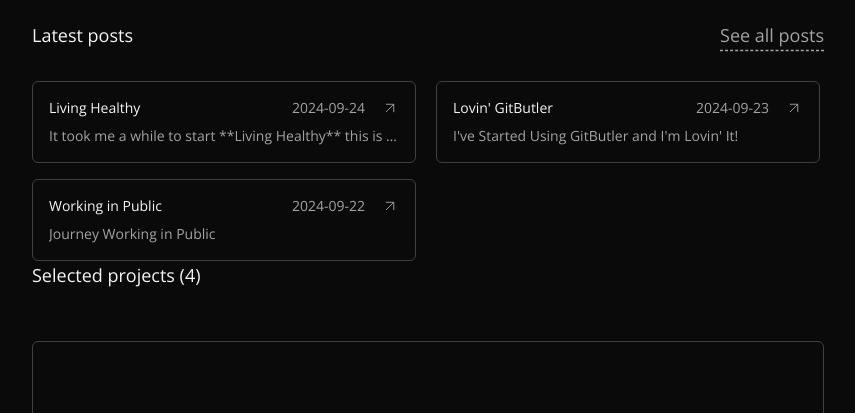
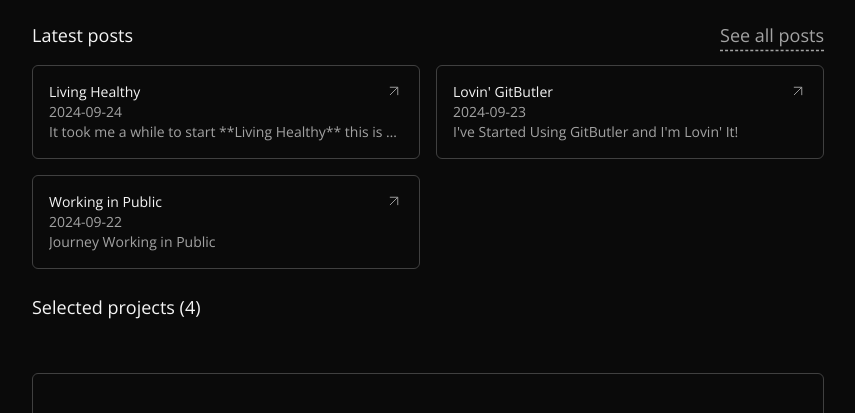
Before and after one commit to gavdaly/gavdaly, an Astro site: page / in a window 1280 px wide. Shown: the part 309-722 px from the top of the page, without its empty margins (212-1067 px from the left). Built offline with nearby package versions, Linux system fonts and the light colour scheme; Astro itself is replaced by a stand-in of ours; a web font is replaced by a local one.

Commit message:
fix: styling and semantic elements
- flattened html structure
- orgainized elements in a grid
- used the semantic time element
- added machine readable datetime
- added less space above the grid and more space below

```diff
--- a/src/components/PostCard.astro
+++ b/src/components/PostCard.astro
@@ -12,22 +12,17 @@ const { title, publishedAt, description, slug } = Astro.props;
 ---
 
 <a
-  class="group flex max-w-sm cursor-pointer flex-col gap-2 rounded-md border border-neutral-700 p-4 transition-all duration-300 hover:-translate-y-2 hover:border-neutral-400"
+  class="grid grid-cols-2 group cursor-pointer rounded-md border border-neutral-700 p-4 transition-all duration-300 hover:-translate-y-2 hover:border-neutral-400"
   href={`/posts/${slug}`}
 >
-  <div
-    class="flex w-full flex-col justify-between gap-2 md:flex-row md:items-center"
-  >
-    <p class="text-neutral-100">{title}</p>
-    <div class="flex flex-row items-center gap-4">
-      <p>{formatDate(publishedAt)}</p>
+  <p class="title text-neutral-100">{title}</p>
 
   <svg
     width="18"
     height="18"
     viewBox="0 0 18 18"
     fill="none"
-        class="transition-all duration-300 group-hover:translate-x-1"
+    class="justify-self-end arrow transition-all duration-300 group-hover:translate-x-1"
   >
     <path
       d="M5.25 12.75L12.75 5.25"
@@ -40,10 +35,12 @@ const { title, publishedAt, description, slug } = Astro.props;
       stroke-linecap="round"
       stroke-linejoin="round"></path>
   </svg>
-    </div>
-  </div>
 
-  <p class="truncate">
+  <time datetime={publishedAt.toISOString()} class="col-span-2"
+    >{formatDate(publishedAt)}</time
+  >
+
+  <p class="truncate col-span-2">
     {description}
   </p>
 </a>
--- a/src/components/PostsListing.astro
+++ b/src/components/PostsListing.astro
@@ -9,7 +9,7 @@ const posts = (await getCollection("posts")).sort(function (first, second) {
 });
 ---
 
-<article class="flex flex-col gap-8">
+<article class="flex flex-col gap-4 mb-6">
   <header class="flex w-full flex-row justify-between gap-2">
     <h3 class="text-lg text-neutral-100">Latest posts</h3>
     <Link href="/posts" label="See all posts" isUnderline target="_self" />
```
Lines whose indentation alone changed are shown as unchanged.
